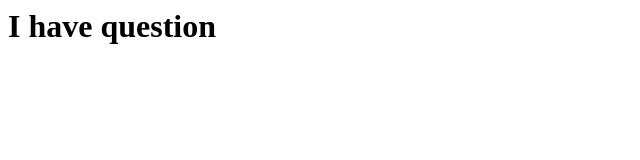
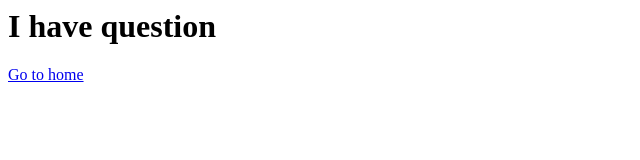
Before and after one commit to cocacoca1/cocacoca1.github.io, a plain HTML site: page index.html in a window 1280 px wide. Shown: the full height of the page, 0-640 px from the left. Drawn offline with Linux system fonts and the light colour scheme.

Commit message:
Update index.html

```diff
--- a/index.html
+++ b/index.html
@@ -3,5 +3,6 @@
 <h1>
 I have question
 </h1>
+<a href="code.html">Go to home</a>
 </body>
 </html>
```
